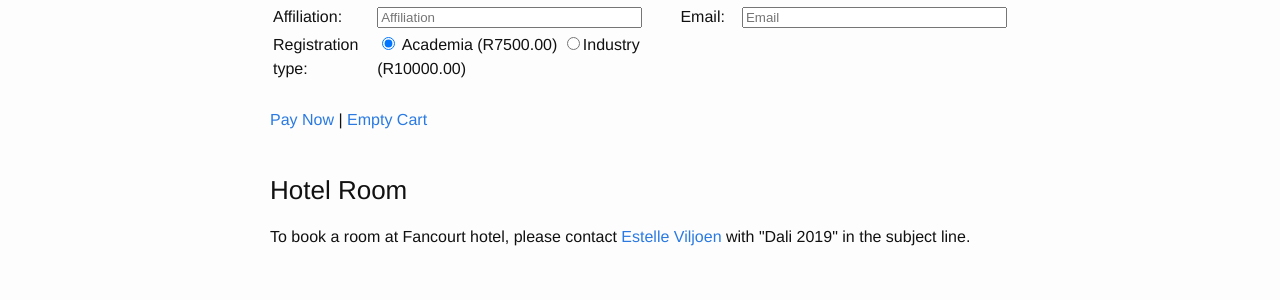
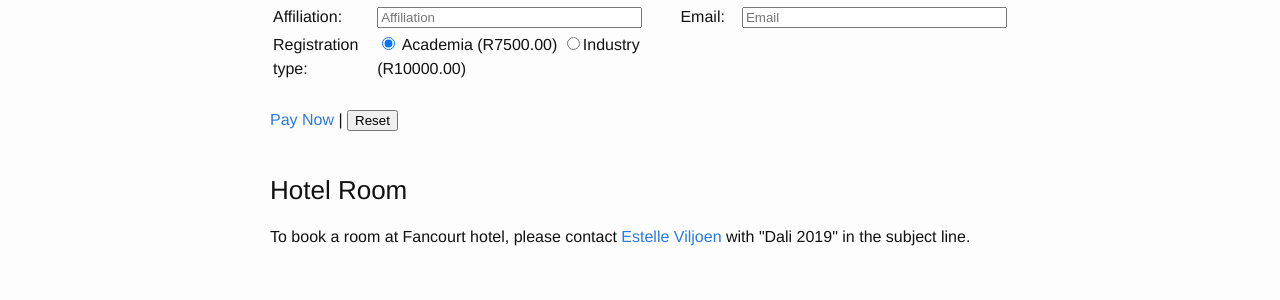
Before and after one commit to dalimeeting/dalimeeting.github.io, a Jekyll site: the page built from registration.html, in a window 1280 px wide. Shown: the part 1273-1573 px from the top of the page. Built offline with Jekyll 4.4.1, drawn with Linux system fonts in a browser that asks for light colours.

Commit message:
Update registration.html

```diff
--- a/_layouts/registration.html
+++ b/_layouts/registration.html
@@ -45,12 +45,11 @@ layout: page
      </table>
   </form>
  <br>
+
      <noscript><a href="no_javascript.html" class="simpleCart_checkout">Pay Now</a>;</noscript>
      <script>document.write('<a href="#" class="simpleCart_checkout">Pay Now</a>');</script>
 	  |
-     <noscript><a href="no_javascript.html" class="simpleCart_empty">Empty Cart</a>;</noscript>
-     <script>document.write('<a href="#" class="simpleCart_empty">Empty Cart</a>');</script>
-
+     <button type="reset" class="simpleCart_empty" value="Reset">Reset</button>
   </p>
 
   <br>
```
